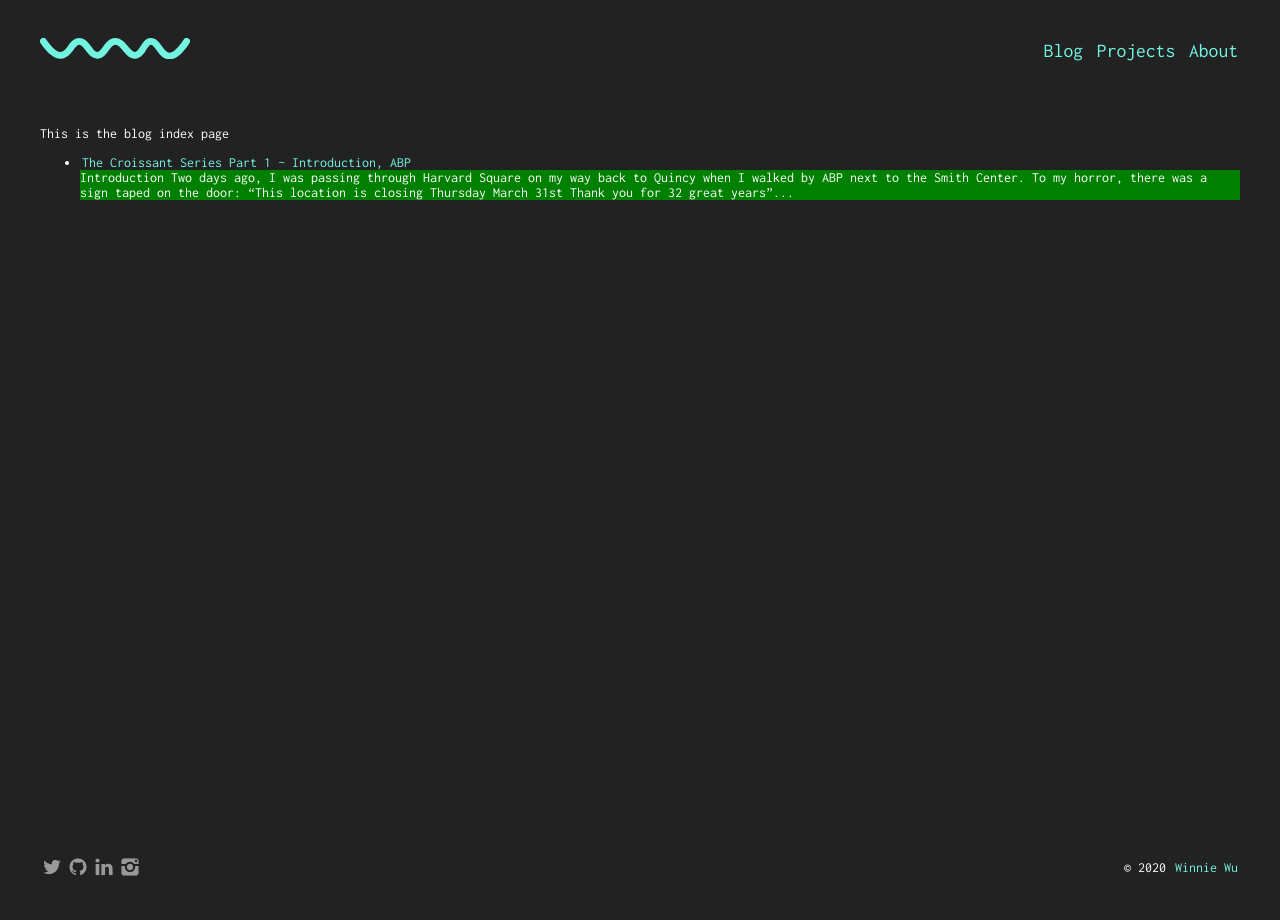
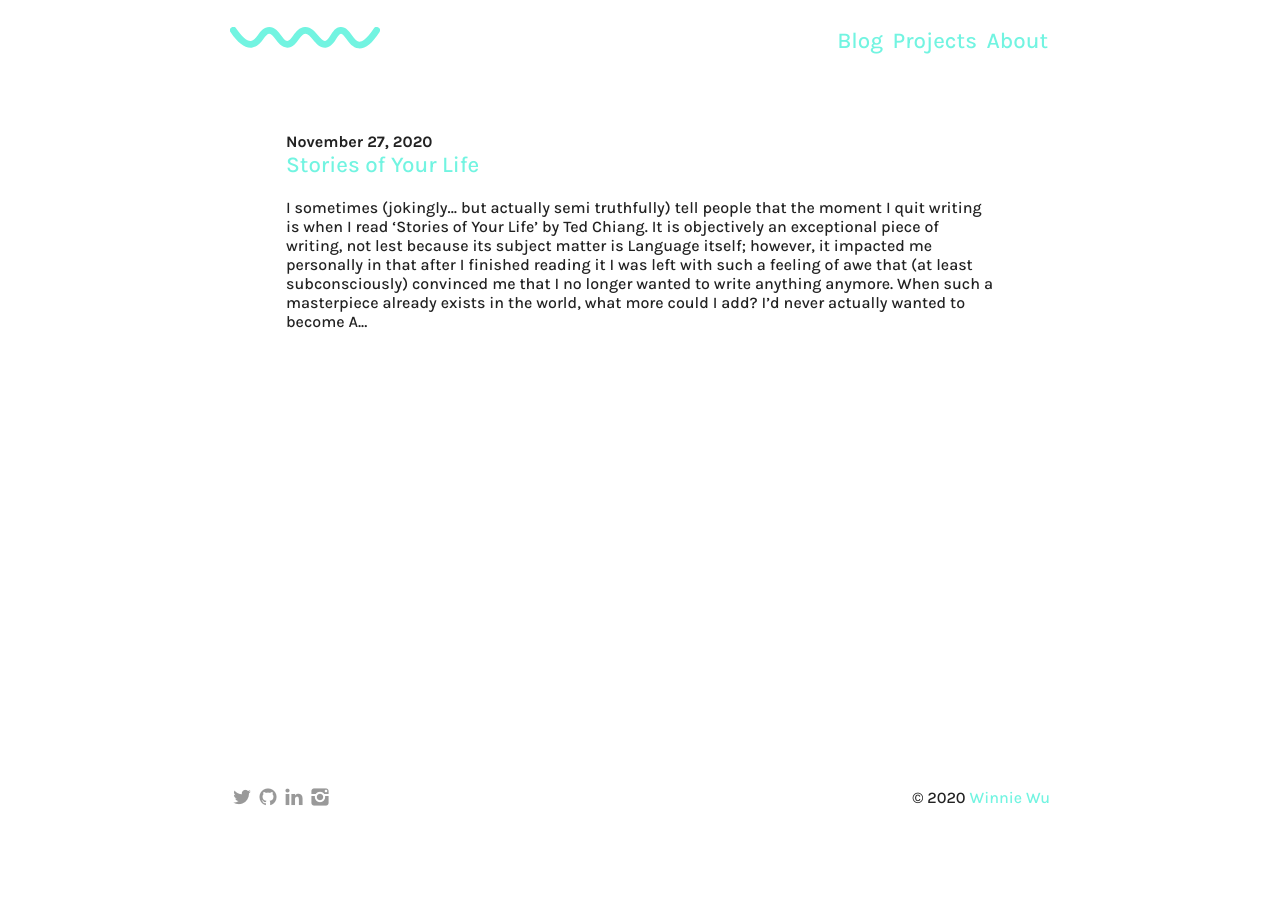
Before and after one commit to ayliahfani/thewinniewu.github.io, a Jekyll site: the page built from content/blog.html, in a window 1280 px wide. Built offline with Jekyll 4.4.1, drawn with Linux system fonts in a browser that asks for light colours.

Commit message:
Add a blog post and do some formatting

```diff
--- a/_layouts/default.html
+++ b/_layouts/default.html
@@ -6,18 +6,16 @@
 
     <!-- fonts -->
     <link href="https://fonts.googleapis.com/css?family=Inconsolata:400,700&display=swap" rel="stylesheet">
+    <link href="https://fonts.googleapis.com/css?family=Karla:wght@500;700&display=swap" rel="stylesheet">
 
     <!-- stylesheet -->
     <!-- Social Share Kit CSS -->
     <link rel="stylesheet" href="/assets/css/social-share-kit.css" type="text/css">
-
     <link rel="stylesheet" href="/assets/css/solarized_dark.css" />
     <link rel="stylesheet" href="/assets/css/styles.css" />
 
     <!-- script -->
     <script src="/assets/js/jquery-1.11.3.min.js"></script>
-    <script src="/assets/js/highlight.pack.js"></script>
-    <script>hljs.initHighlightingOnLoad();</script>
 
     {% if site.google_analytics %}
     <!-- Google Analytics -->
@@ -35,7 +33,9 @@
       </div>
     </div>
 
+    <div class="content-section">
     {{ content }}
+    </div>
 
     {% include footer.html %}
   </div>
--- a/_layouts/index-page.html
+++ b/_layouts/index-page.html
@@ -2,6 +2,4 @@
 layout: default
 ---
 
-<div class="content-section">
 {{ content }}
-</div>
--- /dev/null
+++ b/_posts/2020-11-27-stories-of-your-life.md
@@ -0,0 +1,20 @@
+---
+layout: post
+title: Stories of Your Life
+date: 2020-11-27
+tags:
+category: blog
+published: true
+---
+
+I sometimes (jokingly... but actually semi truthfully) tell people that the moment I quit writing is when I read 'Stories of Your Life' by Ted Chiang. It is objectively an exceptional piece of writing, not lest because its subject matter is Language itself; however, it impacted me personally in that after I finished reading it I was left with such a feeling of awe that (at least subconsciously) convinced me that I no longer wanted to write anything anymore. When such a masterpiece already exists in the world, what more could I add?
+
+I'd never actually wanted to become A Writer, but I did write a lot in high school in my spare time, and I could even allow myself to say that I enjoyed it. I even thought that it would be fun some day to publish a book. I blogged relatively frequently during my teens, and wrote essays for my high school English classes that I was actually pretty happy with. Incidentally, all the writing I did in high school unintentionally prepared me quite well for my college application (the one where you have to succinctly present a personal essay encapsulating All You Are, All You Have Achieved, and All You Can Contribute [in 500 words or less]) — I'm aware this is a painful part of the application for many, but I wrote the bulk of my essay in one night as if it were a blog post.*
+
+However, with the advent of starting college in the US, having to focus on learning to live in a new culture, keeping up with classes and extracurriculars, and struggling with some at-least-mild form of self-diagnosed seasonal depression (Massachusetts has terrible winters), the little writing I did in college mostly came in the form of papers for classes and I blogged less and less. There are still a couple of papers (actually... maybe just one) I am relatively proud of that I wrote in college, but the majority of them were mostly slogs that took hours and my heart wasn't in it.
+
+During college, I also began to change my relationship with my past writing. I was learning so much about historical contexts of human existence that the writing I did in high school no longer felt interesting or significant. What more was I adding to the world with my writing? It was the epitome of /r/im14andthisisdeep. At best unoriginal, at worst embarrassingly cringeworthy (\*honestly, my college essay was pretty rambly too. I must have been accepted on other merits). Sure, I enjoyed being expressive with language, but there was no original content in my head that was worth sharing. To this day, the few pieces I'm still relatively happy with that I wrote in high school are largely flowery expressive pieces that have no narrative, moral, or informational substance whatsoever. And, actually, I don't feel particularly compelled a decade later to keep writing that kind of piece.
+
+Stories of Your Life is not a story that I would have written, nor one that even I wish I had written. But it came at the time where I was feeling this way and became the nail in that coffin. It felt like the antithesis of what I had written in the past and anything I could write in the future. The language is simple on the surface but with layers of meaning given the subject of the story, the narrative is original, well bounded in both textual length and internal logic, and I couldn't put it down. My terrible philosophizing writing had mostly been drunkenly and aggressively approaching and then falling over questions of "How does the world work?" (though I suppose, I wouldn't fault a teenager for having these thoughts), whereas here was this fresh piece rather asking "What if it was like this?" and then lucidly running with it. I was exasperated. How could Mr. Chiang say so much with so little? How could he make me feel all these things and have all these thoughts with so few words?! It is probably still my favorite piece of writing in the world!
+
+These days, I write approximately nothing for pleasure (both mine and others), with what I do write falling loosely in the categories of: 1) Facebook Messenger trolling, 2) emails, or 3) software engineering design documentation (very difficult to read for pleasure, but also very important for my day job). Heck, I even barely read anymore. So I guess you may be asking, why am I writing this? Honestly, I'm not too sure myself. It's been many months of pandemic already and maybe I just finally broke. Or maybe I just finally have a desk at home again and it feels like the right thing to do, to write a blog post, when I have a desk that feels like home. Maybe I'm just desperately trying to fill the blog section on my website with something so I don't have to recycle any old writing. Maybe I really need to get this out of my system so I can start writing new things again, even if unoriginal, awkward, and not worth others' time. I have to be ok with that too. I think it would be good for me, to write again.
--- a/assets/css/styles.scss
+++ b/assets/css/styles.scss
@@ -3,6 +3,10 @@
 
 $color-transition-time: 1.5s;
 $page-side-margin: 40px;
+$font-weight-normal: 400;
+$font-weight-bold: 700;
+$header-height: 40px;
+$footer-height: 64px;
 /* =======================
  * basic
  * ======================= */
@@ -18,10 +22,10 @@ body {
   padding: 0;
   height: 100%;
   width: 100%;
-  font-size: 14px;
-  font-family: "Inconsolata", monospace;
-  background-color: #222;
-  color: #fcfcfc;
+  font-size: 16px;
+  font-family: "Karla", sans-serif;
+  background-color: #fff;
+  color: #222;
 }
 
 blockquote {
@@ -56,7 +60,7 @@ code {
 }
 
 h1 {
-  font-size: 18px;
+  font-size: 1.6em;
 }
 
 h2,
@@ -74,7 +78,10 @@ img {
 }
 
 .main-container {
-  margin: 20px $page-side-margin;
+  padding: 20px $page-side-margin;
+  margin: auto;
+  min-height: 100vh;
+  max-width: 900px;
 }
 
 .pnf-404-wrapper {
@@ -90,12 +97,8 @@ img {
 
 .footer {
   display: flex;
-  position: absolute;
-  bottom: 0;
-  height: 64px;
-  width: calc(100% - 2 * $page-side-margin);
+  height: $footer-height;
   line-height: 20px;
-  text-align: right;
 }
 
 .social-links {
@@ -108,7 +111,7 @@ img {
 }
 
 .social-links .ssk.ssk-custom-color:hover{
-  color: #ffffff;
+  color: #222;
 }
 
 .footer-credits {
@@ -116,29 +119,19 @@ img {
   margin-left: auto;
 }
 
-.footer-clear {
-  position: relative;
-  margin-bottom: -64px;
-  min-height: 100%;
-}
-
-.footer-clear:after {
-  content: "";
-  display: block;
-  height: 64px;
-}
-
 a,.link-1 {
-  padding: 2px;
+ // font-family: "Inconsolata", monospace;
   color: #6599ff;
   text-decoration: none;
   -webkit-transition: background-color .5s;
   -moz-transition: background-color .5s;
-  transition: $color-transition-time ease-in-out;
+  transition: background-color .5s ease-in-out,
+              color $color-transition-time ease-in-out;
 }
 
 a:hover {
-  background-color: #000
+  background-color: #222;
+  color: #fff;
 }
 
 /* =======================
@@ -147,6 +140,7 @@ a:hover {
 
 .top-section {
   display: flex;
+  height: $header-height;
 }
 
 .top-section__logo {
@@ -170,14 +164,18 @@ a:hover {
 
 .top-section__nav ul li {
   display: inline-block;
+  padding: 0 2px;
 }
 
-.index-wrapper {
+.content-section {
+  height: auto;
+  min-height: calc(90vh - #{$header-height} - #{$footer-height});
   padding: 24px 56px;
 }
 
 .hero-text {
   font-size: 24px;
+  align-self: center;
 }
 
 .emoji-section {
@@ -207,7 +205,11 @@ a:hover {
 }
 
 .post-preview {
-  background-color: green;
+  margin-top: 20px;
+}
+
+.post-date {
+  font-weight: $font-weight-bold;
 }
 
 @media (min-width: 600px) {
@@ -220,6 +222,18 @@ a:hover {
   }
 }
 
+.blog-section {
+  margin: 0 auto;
+}
+
+.blog-posts {
+  list-style-type: none;
+  padding-inline-start: 0;
+}
+
+.blog-post-link {
+  font-size: 1.4em;
+}
 
 /* =======================
  * post layout
@@ -255,140 +269,8 @@ a:hover {
   }
 }
 
-.post-archive-icon {
-  position: relative;
-  height: 4px;
-  width: 20px;
-  background-color: #000;
-}
-
-.post-archive-icon:before,
-.post-archive-icon:after {
-  content: "";
-  position: absolute;
-  width: 20px;
-  height: 4px;
-  background-color: #000;
-  -webkit-transition: -webkit-transform 1s;
-  -moz-transition: -moz-transform 1s;
-  transition: transform 1s;
-}
-
-.post-archive-icon:before {
-  top: -8px;
-}
-
-.post-archive-icon:after {
-  top: 8px;
-}
-
-.post-archive-triggered.post-archive-icon:before {
-  -webkit-transform: translate(-6px, 5px) rotate(-45deg) scaleX(0.5);
-  -moz-transform: translate(-6px, 5px) rotate(-45deg) scaleX(0.5);
-  transform: translate(-6px, 5px) rotate(-45deg) scaleX(0.5);
-}
-
-.post-archive-triggered.post-archive-icon:after {
-  -webkit-transform: translate(-6px, -5px) rotate(45deg) scaleX(0.5);
-  -moz-transform: translate(-6px, -5px) rotate(45deg) scaleX(0.5);
-  transform: translate(-6px, -5px) rotate(45deg) scaleX(0.5);
-}
-
 /* post archive */
 .post-archive {
-  position: absolute;
-  left: 100%;
-  background-color: rgba(255, 255, 255, 0.4);
-  width: 100%;
-  height: 100%;
-  -webkit-transition: left .7s;
-  -moz-transition: left .7s;
-  transition: left .7s;
-}
-
-@media (min-width: 600px) {
-  .post-archive {
-    margin-left: 10%;
-    width: 80%;
-  }
-}
-
-@media (min-width: 769px) {
-  .post-archive {
-    position: fixed;
-    top: 0;
-    left: 0;
-    margin-left: 0;
-    background-color: #fff;
-    width: 340px;
-  }
-}
-
-.post-archive-triggered.post-archive {
-  left: 0;
-}
-
-.post-archive-iterms {
-  background-color: #fff;
-}
-
-.post-archive-iterm {
-  display: block;
-  position: relative;
-  margin: 0 auto;
-  padding: 12px 0;
-  width: 300px;
-  line-height: 20px;
-  text-decoration: none;
-  color: #000;
-}
-
-.post-archive-iterm:before {
-  content: "";
-  position: absolute;
-  top: 32px;
-  left: 96.4px;
-  width: 3px;
-  height: 100%;
-  background-color: #b2ccff;
-  z-index: 1;
-}
-
-.post-archive-date {
-  display: inline-block;
-  float: left;
-  width: 90px;
-}
-
-.post-archive-title {
-  display: inline-block;
-  position: relative;
-  padding-left: 20px;
-  width: 210px;
-}
-
-.post-archive-title:before {
-  content: "";
-  position: absolute;
-  top: -1px;
-  left: -2px;
-  background-color: #b2ccff;
-  border-radius: 50%;
-  border: 5px solid #fff;
-  width: 10px;
-  height: 10px;
-  -webkit-transition: background-color .7s;
-  -moz-transition: background-color .7s;
-  transition: background-color .7s;
-  z-index: 2;
-}
-
-.post-archive-iterm:hover .post-archive-title:before {
-  background-color: #92cd00;
-}
-
-.post-archive-title.checked:before {
-  background-color: #6599ff;
 }
 
 /* post */
@@ -404,22 +286,13 @@ a:hover {
 }
 
 .post-content {
-  padding-right: 18.2px;
-  padding-left: 18.2px;
+  padding-right: 18px;
+  padding-left: 18px;
 }
 
 .post-nav {
-  border-top: 1px solid #e6e6e6;
-  border-bottom: 1px solid #e6e6e6;
   padding: 23.8px;
   text-align: center;
-}
-
-.post-nav-sep {
-  margin: 14px auto;
-  width: 100px;
-  height: 2px;
-  background-color: #e6e6e6;
 }
 
 .post-nav-previous,
@@ -449,16 +322,12 @@ a:hover {
   .post-header,
   .post-content,
   .post-nav,
-  .post-comment {
+  .post-comment,
+  .post-archive {
     margin-right: auto;
     margin-left: auto;
     width: 80%;
     min-width: 300px;
-    background-color: #fff;
-  }
-
-  .post-header {
-    text-align: center;
   }
 
   .post-nav,
@@ -528,19 +397,8 @@ a:hover {
  * ======================= */
 /* index */
 .index-wrapper {
-  padding-top: 15%;
-}
-
-@media (min-width: 769px) {
-  .index-wrapper {
-    position: absolute;
-    top: 40%;
-    right: 0;
-    left: 0;
-    margin-right: auto;
-    margin-left: auto;
-    padding-top: 0;
-  }
+  display: flex;
+  height: calc(80vh - #{$header-height} - #{$footer-height});
 }
 
 /* navigation */
--- a/content/blog.html
+++ b/content/blog.html
@@ -4,16 +4,22 @@ title: Blog
 permalink: /blog/
 ---
 
-<p>
-  This is the blog index page
-<p>
-<ul>
+<div class="blog-section">
+<ul class="blog-posts">
   {% for post in site.posts %}
       <li>
-        <a href="{{ post.url }}">{{ post.title }}</a>
+        <div class="post-date">
+          {{ post.date | date: '%B %d, %Y' }}
+        </div>
+        <a class="blog-post-link" href="{{ post.url }}">
+          {{ post.title }}
+        </a>
         <div class="post-preview">
-          {{ post.content | strip_html | truncatewords: 50 }}
+          <p>
+            {{ post.content | strip_html | truncatewords: 100 }}
+          </p>
         </div>
       </li>
   {% endfor %}
 </ul>
+</div>
```
Also changed, not shown: _layouts/post.html (+19 -35 lines), _posts/2016-03-29-abp-intro.md (+1 -1 lines).
